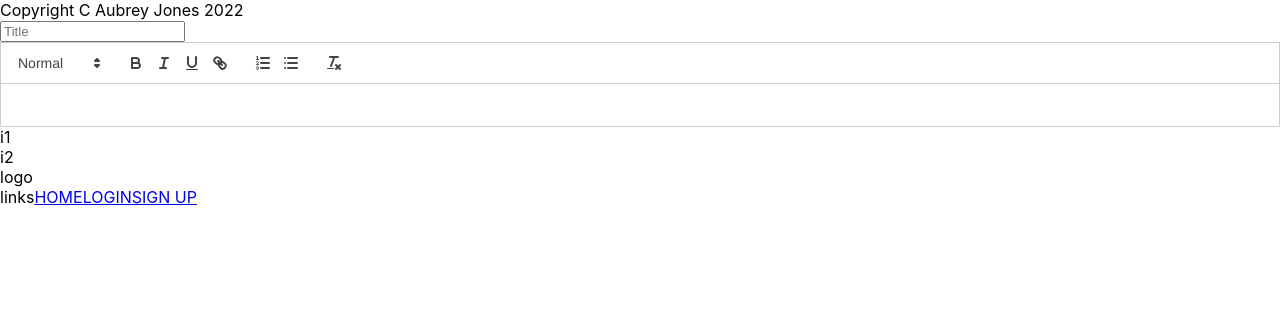
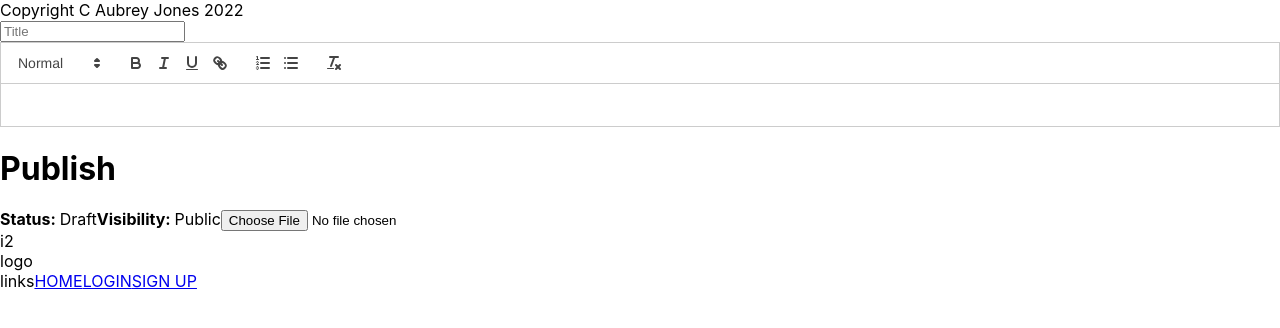
Before and after one commit to aubreyjonescreatives/socialmediafullstackapp, a React (Create React App) app in the folder client/: page /write in a window 1280 px wide. Shown: the top 328 px of the page. Built offline with nearby package versions, Linux system fonts and the light colour scheme.

Commit message:
added file input field to add post

```diff
--- a/client/src/pages/Write.js
+++ b/client/src/pages/Write.js
@@ -20,8 +20,17 @@ return (
     </div>
 </div>
 <div className="menu">
-    <div className="item">i1</div>
-    <div className="item">i2</div>
+    <div className="item">
+        <h1>Publish</h1>
+        <span><b>Status: </b> Draft</span>
+        <span><b>Visibility: </b> Public</span>
+        <input type="file" name="" id="" />
+    </div>
+    <div className="item">
+        <div>
+           i2
+        </div>
+    </div>
 </div>
 
 
```
